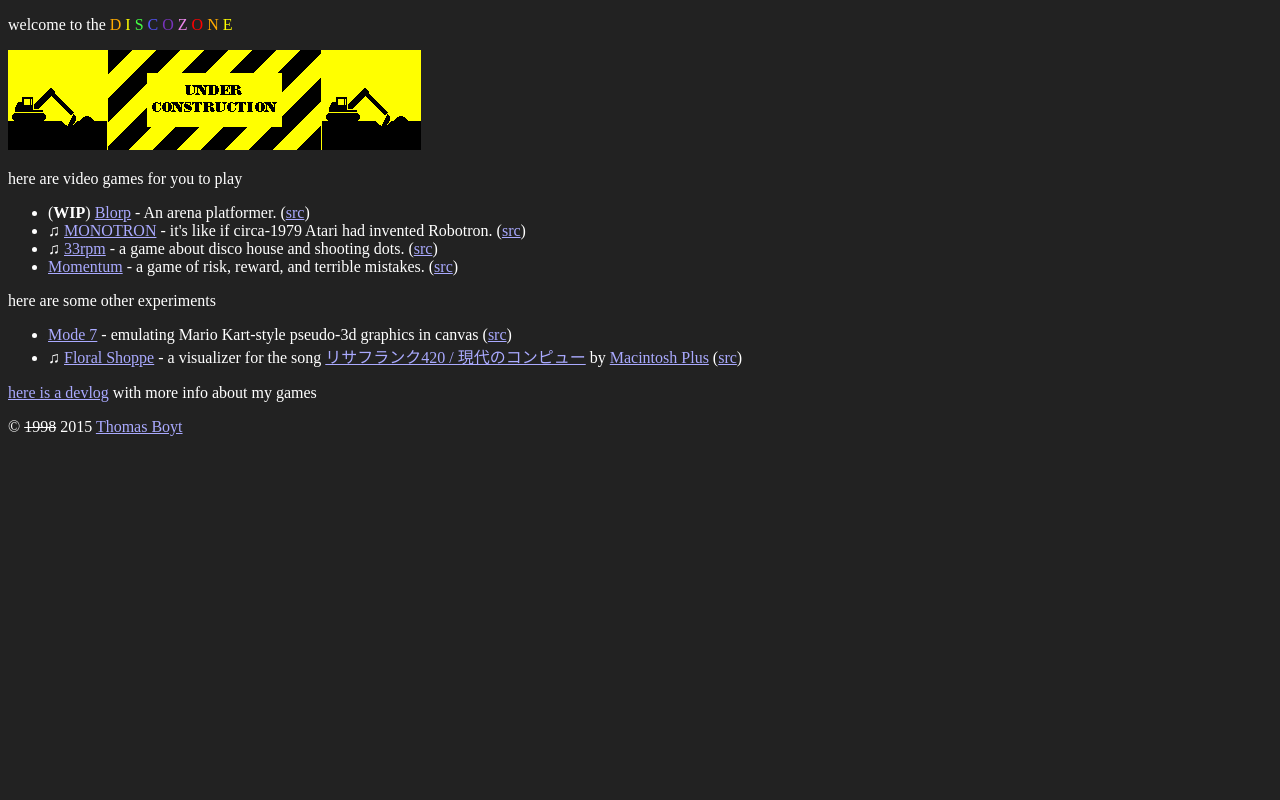
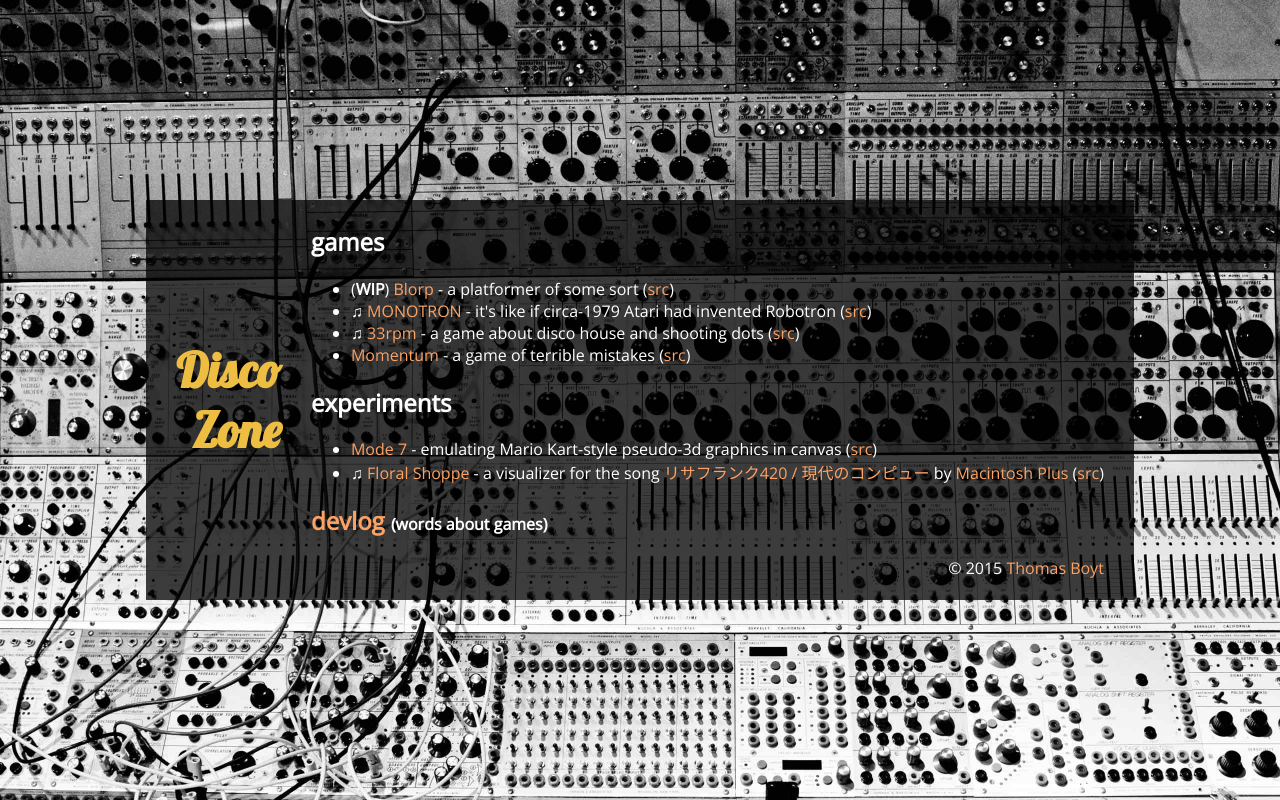
Before and after one commit to thomasboyt/disco.zone, a website: page public/index.html in a window 1280 px wide. Drawn offline with nearby package versions, Linux system fonts and the light colour scheme.

Commit message:
New design

```diff
--- a/Gruntfile.js
+++ b/Gruntfile.js
@@ -12,7 +12,7 @@ module.exports = function(grunt) {
         agent: process.env.SSH_AUTH_SOCK,
         showProgress: true,
         srcBasePath: 'public/',
-        createDirectories: false
+        createDirectories: true
       },
 
       main: {
--- a/public/index.html
+++ b/public/index.html
@@ -2,49 +2,54 @@
 <html>
   <head>
     <meta charset="utf-8" />
+    <meta name="viewport" content="width=device-width, initial-scale=1">
+
     <title>DISCOZONE</title>
 
     <script src="script.js"></script>
+    <link href='http://fonts.googleapis.com/css?family=Lobster|Open%20Sans' rel='stylesheet' type='text/css'>
     <link href="style.css" rel="stylesheet" type="text/css" />
   </head>
 
   <body>
-    <p>
-      welcome to the <span class="rainbow">D I S C O Z O N E</span>
-    </p>
 
-    <img src="construction.gif" alt="UNDER CONSTRUCTION" />
+    <div class="row">
+      <div class="title">
+        <h1>
+          <span class="rainbow">
+            Disco<br />
+            Zone
+          </span>
+        </h1>
+      </div>
 
-    <p>
-      here are video games for you to play
-    </p>
+      <div class="words">
+        <h2>games</h2>
 
         <ul>
           <li>
             (<strong>WIP</strong>) <a href="http://disco.zone/blorp">Blorp</a> -
-        An arena platformer.
+            a platformer of some sort
             (<a href="http://github.com/thomasboyt/blorp">src</a>)
           </li>
           <li>
             &#x266B; <a href="http://discozone.itch.io/monotron">MONOTRON</a> -
-        it's like if circa-1979 Atari had invented Robotron.
+            it's like if circa-1979 Atari had invented Robotron
             (<a href="http://github.com/thomasboyt/monotron">src</a>)
           </li>
           <li>
             &#x266B; <a href="http://disco.zone/33rpm">33rpm</a> -
-        a game about disco house and shooting dots.
+            a game about disco house and shooting dots
             (<a href="http://github.com/thomasboyt/33rpm">src</a>)
           </li>
           <li>
             <a href="http://disco.zone/momentum">Momentum</a> -
-        a game of risk, reward, and terrible mistakes.
+            a game of terrible mistakes
             (<a href="http://github.com/thomasboyt/lander">src</a>)
           </li>
         </ul>
 
-    <p>
-      here are some other experiments
-    </p>
+        <h2>experiments</h2>
 
         <ul>
           <li>
@@ -59,12 +64,15 @@
           </li>
         </ul>
 
+        <h2><a href="http://devlog.disco.zone">devlog</a> <small>(words about games)</small></h2>
+
+        <footer>
           <p>
-      <a href="http://devlog.disco.zone">here is a devlog</a> with more info about my games
+            &copy; 2015 <a href="http://thomasboyt.com">Thomas Boyt</a>
           </p>
+        </footer>
+      </div>
+    </div>
 
-    <p>
-      &copy; <del>1998</del> 2015 <a href="http://thomasboyt.com">Thomas Boyt</a>
-    </p>
   </body>
 </html>
--- a/public/script.js
+++ b/public/script.js
@@ -28,46 +28,20 @@
 // Colorize site name
 
 window.onload = function() {
+  var rainbow = document.querySelector('.rainbow');
+
   var colors = [
-    '#f00',  // R
-    '#fa0',  // O
-    '#ff0',  // Y
-    '#4f4',  // G
-    '#55f',  // B
-    '#73b',  // I
-    '#e8e'   // V
+    '#BE4B79',
+    '#EEBE43'
   ];
 
-  function renderColors() {
-    var old = document.querySelector('.rainbow');
-
-    var new_ = document.createElement('span');
-    new_.className = 'rainbow';
-
-    for (var i = 0; i < old.innerText.length; i++) {
-      var charSpan = document.createElement('span');
-      charSpan.innerText = old.innerText[i];
-
-      if ((i+1) % 2 === 0) {
-        // odd number is a space, don't add a color
-      } else {
-        var colorIdx = (i/2) % colors.length;
-        charSpan.style.color = colors[colorIdx];
-      }
-
-      new_.appendChild(charSpan);
-    }
-
-    old.parentNode.replaceChild(new_, old);
+  function cycleColors() {
+    var first = colors.shift();
+    colors.push(first);
+    rainbow.style.color = colors[0];
   }
 
-  setTimeout(function() {
-    setInterval(function() {
-      var first = colors.shift();
-      colors.push(first);
-      renderColors();
-    }, 300);
-  }, 500);
+  rainbow.addEventListener('transitionend', cycleColors, true);
 
-  renderColors();
+  setTimeout(cycleColors, 0);
 };
--- a/public/style.css
+++ b/public/style.css
@@ -1,8 +1,97 @@
+html, body {
+  padding: 0;
+  margin: 0;
+}
+
+html {
+  height: 100%;
+}
+
 body {
-  background: #222;
+  min-height: 100%;
+  display: flex;
+  flex-flow: row;
+  align-items: center;
+}
+
+.row {
+  display: flex;
+  flex-flow: row;
+  align-items: center;
+  margin: 0 auto;
+  padding: 5px 30px;
+}
+
+.title {
+  flex: 1 auto;
+  text-align: right;
+  padding-right: 15px;
+}
+
+.words {
+  flex: 1 auto;
+  padding-left: 15px;
+}
+
+@media (max-width: 800px) {
+  /* Collapse down to one col */
+  .row {
+    display: block;
+    padding: 5px 10px;
+  }
+}
+
+
+
+/* COLORS n' SHIT */
+
+body {
   color: #fff;
+  background: url(synth.jpg);
+  background-size: cover;
+  font-family: 'Open Sans', Helvetica, sans-serif;
+  font-size: 16px;
+}
+
+h1 {
+  font-family: Lobster, cursive;
+  font-size: 48px;
+}
+
+h2 small {
+  font-size: 16px;
+}
+
+.rainbow {
+  color: #BE4B79;
+  transition: color .3s linear;
 }
 
 a {
-  color: #aaf;
+  color: #FCA265;
+  text-decoration: none;
 }
+
+.row {
+  background: rgba(0, 0, 0, 0.75);
+}
+
+footer {
+  text-align: right;
+}
+
+
+@media (max-width: 800px) {
+  body {
+    background: url(synth_mobile.jpg);
+  }
+
+  h1 {
+    text-align: center;
+    font-size: 72px;
+  }
+
+  h1 br {
+    display: none;
+  }
+}
```
Also changed, not shown: public/construction.gif (deleted), public/synth.jpg (added), public/synth_mobile.jpg (added), public/words/shows.txt (renamed from public/shows.txt), 1 other file. Lines whose indentation alone changed are shown as unchanged.
